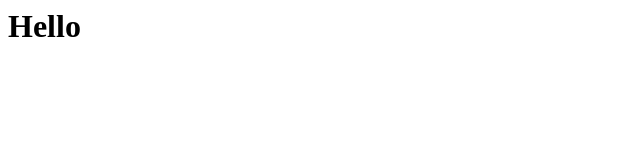
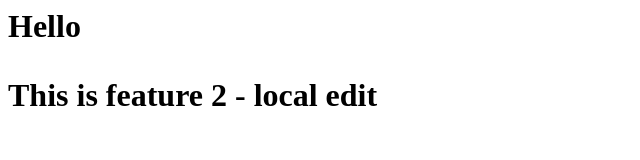
Before and after one commit to Latheeshan-tech/my_new_Repo, a plain HTML site: page index.html in a window 1280 px wide. Shown: the whole page, without its empty margins (0-640 px from the left). Drawn offline with Linux system fonts and the light colour scheme.

Commit message:
Edit from feature-2 branch

```diff
--- a/index.html
+++ b/index.html
@@ -1 +1,2 @@
 <h1>Hello<h1>
+    <p>This is feature 2 - local edit</p>
```
